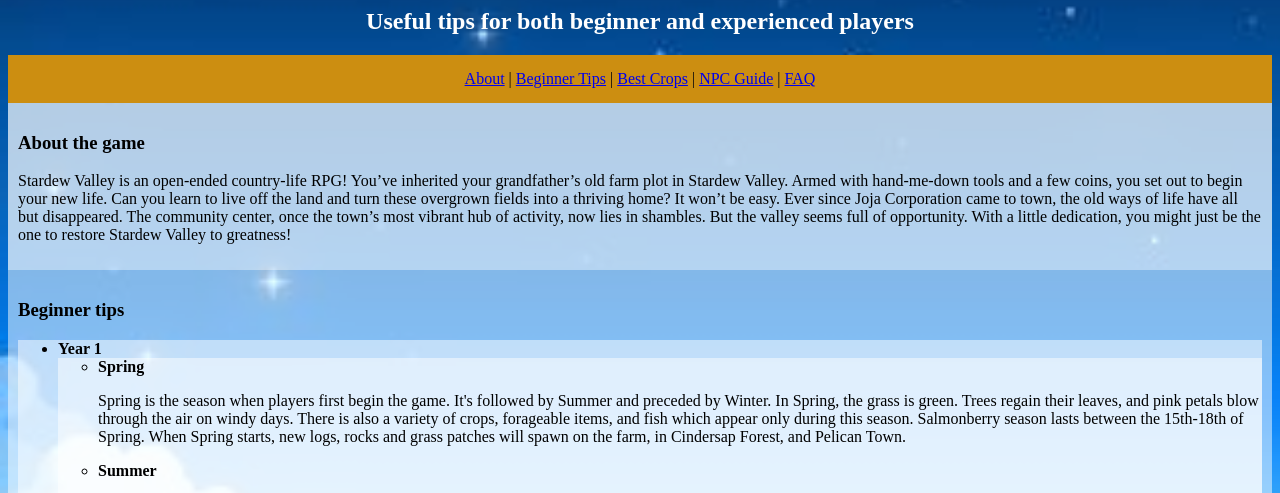
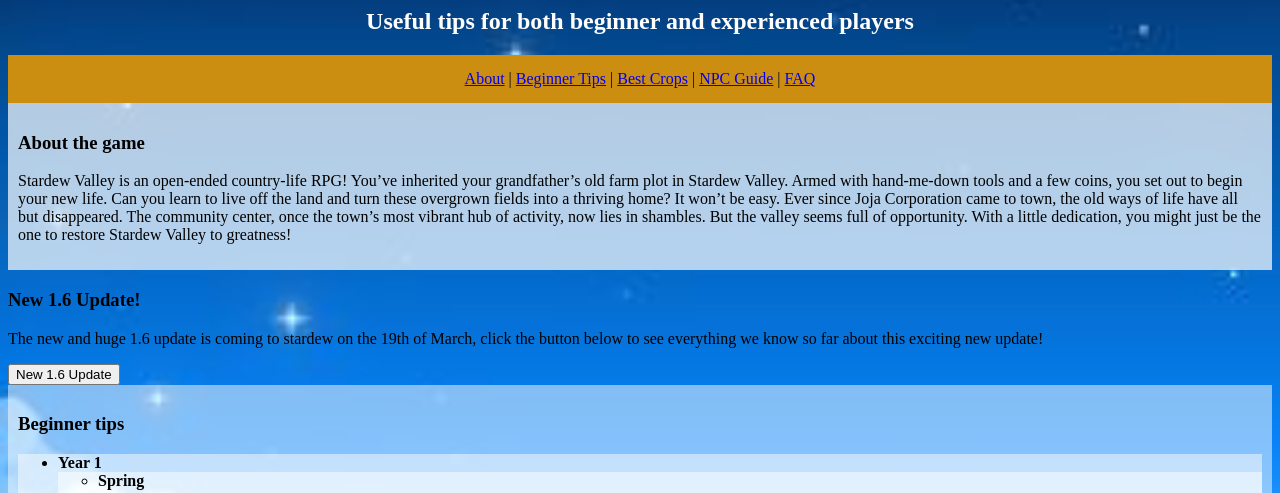
Before and after one commit to LaurenSETU/Web-UI-Design-c00287159, a plain HTML site: page index.html in a window 1280 px wide. Shown: the part 252-745 px from the top of the page. Drawn offline with Linux system fonts and the light colour scheme.

Commit message:
fixed window pop up

```diff
--- a/index.html
+++ b/index.html
@@ -26,6 +26,15 @@
             </p>
         </section>
        </div>
+
+       <section>
+        <h3>New 1.6 Update!</h3>
+        <p> The new and huge 1.6 update is coming to stardew on the 19th of March, click the button below to see everything we know so far about this
+            exciting new update!
+        </p>
+        <button onclick="openUpdate()">New 1.6 Update</button>
+
+       </section>
        <div id="Beginner">
         <section>
             <h3>Beginner tips</h3>
--- a/scripts.js
+++ b/scripts.js
@@ -1,3 +1,7 @@
 window.onload= function(){
     alert('Hello Farmer! Ready to learn some things about the wonderful world of stardew?');
     };
+
+    function openUpdate(){
+        window.open('https://www.youtube.com/watch?v=LjLrUsMKc8w', 'newUpdate', 'width=800,heigth=600');
+    }
```
Also changed, not shown: assets/images/update-popup.jpg (added).
